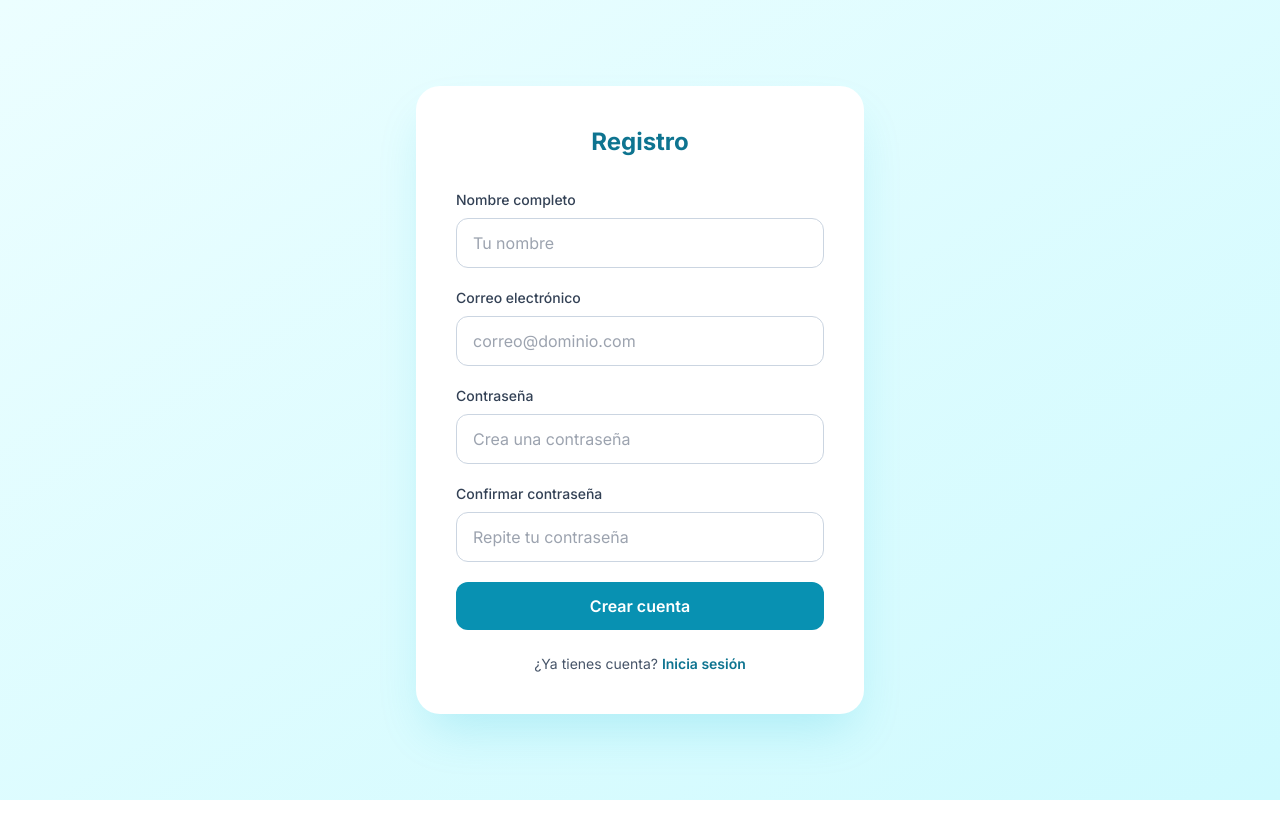
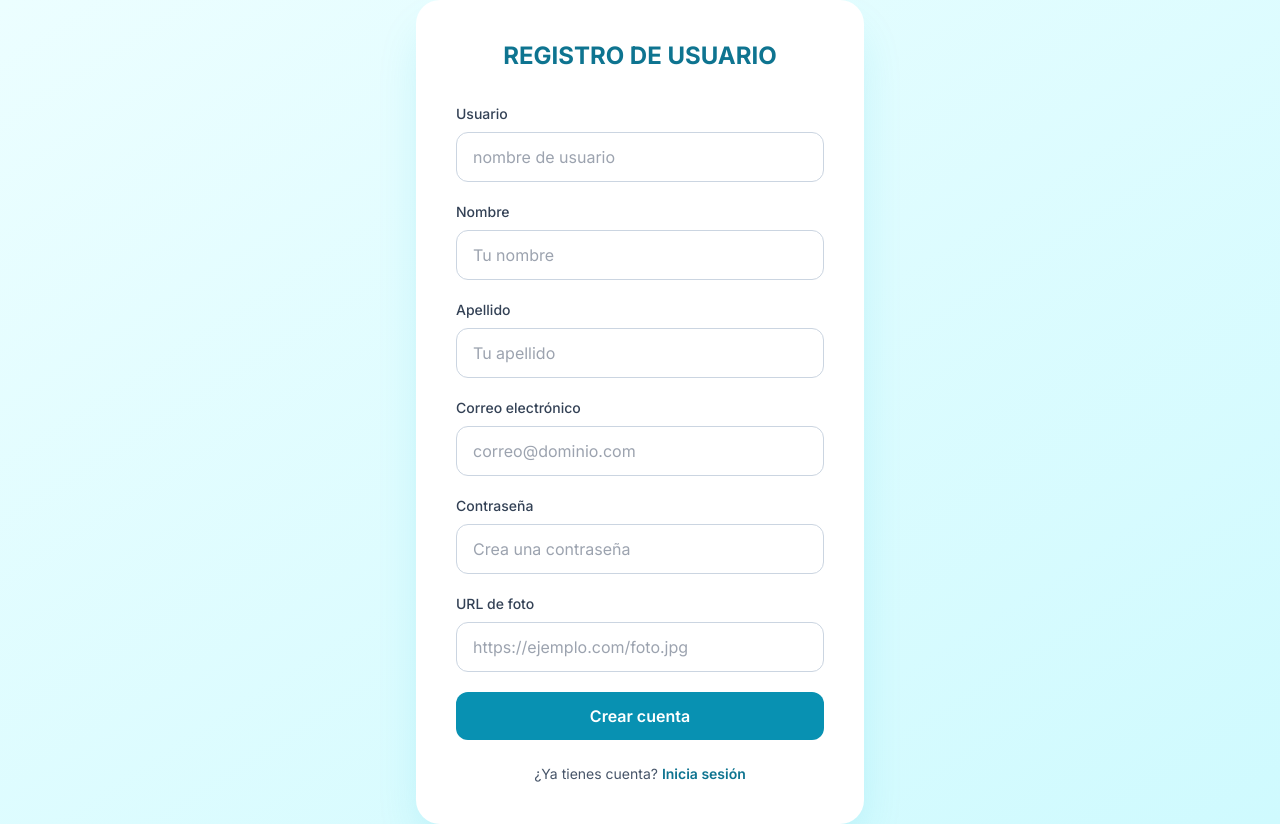
Before and after one commit to ElmerMiguel/evolveSolutions_front, a React (Vite) app: page /register in a window 1280 px wide. Before the commit the page ends 800 px from the top, so only its background shows below. Built offline with nearby package versions, Linux system fonts and the light colour scheme.

Commit message:
feat(auth): se agrego login y registro UI con proteccion de routes

```diff
--- a/src/pages/Login.jsx
+++ b/src/pages/Login.jsx
@@ -4,7 +4,7 @@ import { Link, useNavigate } from "react-router-dom";
 const API_URL = import.meta.env.VITE_API_URL;
 
 export default function Login() {
-  const nav = useNavigate();
+  const navigate = useNavigate();
   const [busy, setBusy] = useState(false);
   const [error, setError] = useState("");
 
@@ -18,20 +18,34 @@ export default function Login() {
     try {
       const res = await fetch(`${API_URL}/auth/login`, {
         method: "POST",
-        headers: { "Content-Type": "application/json" },
+        headers: {
+          "Content-Type": "application/json",
+        },
         body: JSON.stringify({
-          email: form.get("email"),
+          identifier: form.get("email"),
           password: form.get("password"),
         }),
       });
 
       const data = await res.json().catch(() => ({}));
-      if (!res.ok) throw new Error(data?.message || "Credenciales inválidas");
 
-      localStorage.setItem("token", data.token || data.accessToken);
-      nav("/dashboard");
+      if (!res.ok) {
+        throw new Error(data?.error || "No se pudo iniciar sesión");
+      }
+
+      if (!data?.token) {
+        throw new Error("El backend no devolvió token");
+      }
+
+      localStorage.setItem("token", data.token);
+
+      if (data.session) {
+        localStorage.setItem("session", JSON.stringify(data.session));
+      }
+
+      navigate("/dashboard");
     } catch (err) {
-      setError(err.message);
+      setError(err.message || "Ocurrió un error al iniciar sesión");
     } finally {
       setBusy(false);
     }
@@ -40,20 +54,18 @@ export default function Login() {
   return (
     <div className="min-h-screen bg-gradient-to-br from-brand-50 to-brand-100 flex items-center justify-center px-6">
       <div className="w-full max-w-md bg-white p-10 rounded-3xl shadow-2xl shadow-brand-500/20">
-
-        <h1 className="text-center text-2xl font-semibold text-brand-700 leading-snug mb-8">
-       Bienvenido al Sistema de Equivalencias
+        <h1 className="text-center text-2xl font-bold text-brand-700 mb-8">
+          BIENVENIDO AL SISTEMA DE EQUIVALENCIAS
         </h1>
 
         <form onSubmit={onSubmit} className="space-y-5">
-
           <div>
             <label className="block text-sm font-medium text-slate-700 mb-2">
               Correo electrónico
             </label>
             <input
               name="email"
-              type="email"
+              type="text"
               required
               placeholder="correo@dominio.com"
               className="w-full rounded-xl border border-slate-300 px-4 py-3 focus:outline-none focus:ring-2 focus:ring-brand-400 focus:border-brand-400"
@@ -74,7 +86,7 @@ export default function Login() {
           </div>
 
           {error && (
-            <div className="text-sm text-red-600 bg-red-50 border border-red-200 p-3 rounded-xl">
+            <div className="rounded-xl border border-red-200 bg-red-50 p-3 text-sm text-red-700">
               {error}
             </div>
           )}
@@ -82,11 +94,10 @@ export default function Login() {
           <button
             type="submit"
             disabled={busy}
-            className="w-full bg-brand-600 text-white font-semibold py-3 rounded-xl hover:bg-brand-700 hover:shadow-lg transition-all duration-300 disabled:opacity-60"
+            className="w-full bg-brand-600 text-white font-semibold py-3 rounded-xl hover:bg-brand-700 transition disabled:opacity-60"
           >
             {busy ? "Ingresando..." : "Ingresar"}
           </button>
-
         </form>
 
         <p className="text-center text-sm text-slate-600 mt-6">
@@ -98,7 +109,6 @@ export default function Login() {
             Regístrate
           </Link>
         </p>
-
       </div>
     </div>
   );
--- a/src/pages/Register.jsx
+++ b/src/pages/Register.jsx
@@ -4,45 +4,42 @@ import { Link, useNavigate } from "react-router-dom";
 const API_URL = import.meta.env.VITE_API_URL;
 
 export default function Register() {
-  const nav = useNavigate();
+  const navigate = useNavigate();
   const [busy, setBusy] = useState(false);
   const [error, setError] = useState("");
-  const [ok, setOk] = useState("");
 
   async function onSubmit(e) {
     e.preventDefault();
+    setBusy(true);
     setError("");
-    setOk("");
-    setBusy(true);
 
     const form = new FormData(e.currentTarget);
-    const password = form.get("password");
-    const confirmPassword = form.get("confirmPassword");
-
-    if (password !== confirmPassword) {
-      setBusy(false);
-      setError("Las contraseñas no coinciden.");
-      return;
-    }
 
     try {
       const res = await fetch(`${API_URL}/auth/register`, {
         method: "POST",
-        headers: { "Content-Type": "application/json" },
+        headers: {
+          "Content-Type": "application/json",
+        },
         body: JSON.stringify({
-          name: form.get("name"),
+          username: form.get("username"),
           email: form.get("email"),
-          password,
+          password: form.get("password"),
+          firstName: form.get("firstName"),
+          lastName: form.get("lastName"),
+          photoUrl: form.get("photoUrl"),
         }),
       });
 
       const data = await res.json().catch(() => ({}));
-      if (!res.ok) throw new Error(data?.message || "No se pudo registrar.");
 
-      setOk("Registro exitoso. Ahora puedes iniciar sesión.");
-      setTimeout(() => nav("/login"), 800);
+      if (!res.ok) {
+        throw new Error(data?.error || "No se pudo registrar el usuario");
+      }
+
+      navigate("/login");
     } catch (err) {
-      setError(err.message);
+      setError(err.message || "Ocurrió un error");
     } finally {
       setBusy(false);
     }
@@ -51,20 +48,45 @@ export default function Register() {
   return (
     <div className="min-h-screen bg-gradient-to-br from-brand-50 to-brand-100 flex items-center justify-center px-6">
       <div className="w-full max-w-md bg-white p-10 rounded-3xl shadow-2xl shadow-brand-500/20">
+
         <h1 className="text-center text-2xl font-bold text-brand-700 mb-8">
-          Registro
+          REGISTRO DE USUARIO
         </h1>
 
         <form onSubmit={onSubmit} className="space-y-5">
+
           <div>
             <label className="block text-sm font-medium text-slate-700 mb-2">
-              Nombre completo
+              Usuario
             </label>
             <input
-              name="name"
-              type="text"
+              name="username"
+              required
+              placeholder="nombre de usuario"
+              className="w-full rounded-xl border border-slate-300 px-4 py-3 focus:outline-none focus:ring-2 focus:ring-brand-400 focus:border-brand-400"
+            />
+          </div>
+
+          <div>
+            <label className="block text-sm font-medium text-slate-700 mb-2">
+              Nombre
+            </label>
+            <input
+              name="firstName"
               required
               placeholder="Tu nombre"
+              className="w-full rounded-xl border border-slate-300 px-4 py-3 focus:outline-none focus:ring-2 focus:ring-brand-400 focus:border-brand-400"
+            />
+          </div>
+
+          <div>
+            <label className="block text-sm font-medium text-slate-700 mb-2">
+              Apellido
+            </label>
+            <input
+              name="lastName"
+              required
+              placeholder="Tu apellido"
               className="w-full rounded-xl border border-slate-300 px-4 py-3 focus:outline-none focus:ring-2 focus:ring-brand-400 focus:border-brand-400"
             />
           </div>
@@ -97,26 +119,18 @@ export default function Register() {
 
           <div>
             <label className="block text-sm font-medium text-slate-700 mb-2">
-              Confirmar contraseña
+              URL de foto
             </label>
             <input
-              name="confirmPassword"
-              type="password"
-              required
-              placeholder="Repite tu contraseña"
+              name="photoUrl"
+              placeholder="https://ejemplo.com/foto.jpg"
               className="w-full rounded-xl border border-slate-300 px-4 py-3 focus:outline-none focus:ring-2 focus:ring-brand-400 focus:border-brand-400"
             />
           </div>
 
           {error && (
-            <div className="text-sm text-red-700 bg-red-50 border border-red-200 p-3 rounded-xl">
+            <div className="text-sm text-red-600 bg-red-50 border border-red-200 p-3 rounded-xl">
               {error}
-            </div>
-          )}
-
-          {ok && (
-            <div className="text-sm text-emerald-700 bg-emerald-50 border border-emerald-200 p-3 rounded-xl">
-              {ok}
             </div>
           )}
 
@@ -138,6 +152,7 @@ export default function Register() {
             Inicia sesión
           </Link>
         </p>
+
       </div>
     </div>
   );
```
